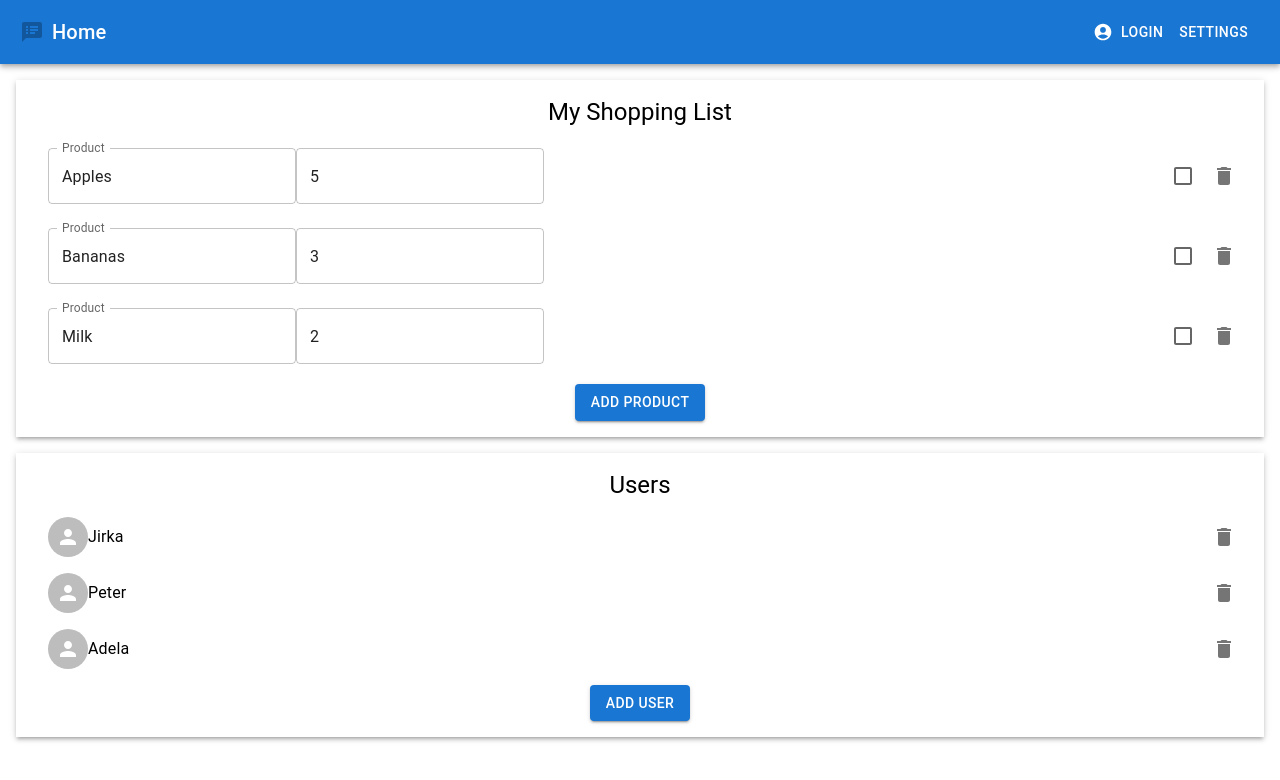
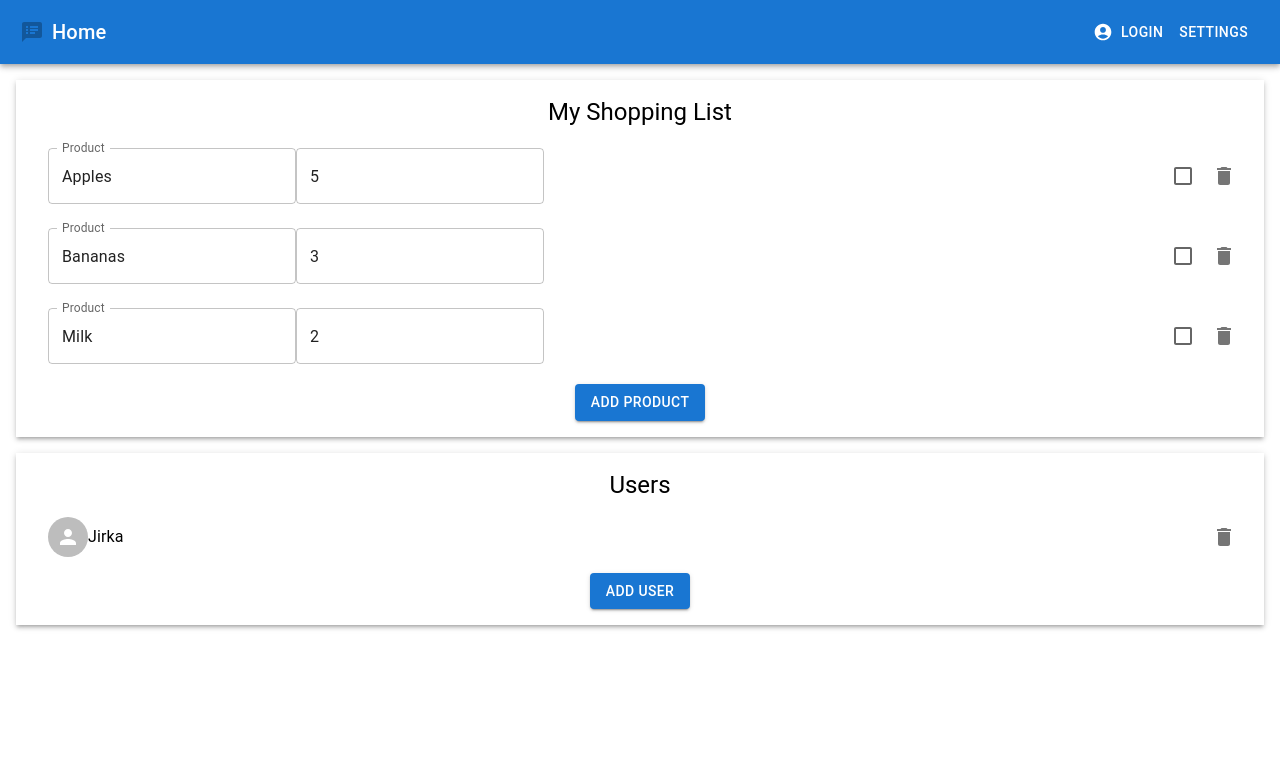
Before and after one commit to Tary131/mui-app, a React (Create React App) app: page /shopping-lists in a window 1280 px wide. Shown: the top 780 px of the page. Built offline with nearby package versions, Linux system fonts and the light colour scheme.

Commit message:
ctreate-shopingListRoute

```diff
--- a/src/components/UserList.js
+++ b/src/components/UserList.js
@@ -1,4 +1,6 @@
 import React, { useState } from "react";
+import UserManagement from './UserManagment';
+
 import {
 	Typography,
 	List,
@@ -15,16 +17,17 @@ import PersonIcon from "@mui/icons-material/Person";
 
 const UserList = () => {
 	const [users, setUsers] = useState([
-		{ id: 1, name: "Jirka" },
-		{ id: 2, name: "Peter" },
-		{ id: 3, name: "Adela" },
+		{ id: 1, name: "Jirka", email: "john@example.com" },
+		// ...
 	]);
 
 	const handleDeleteUser = (userId) => {
 		const updatedUsers = users.filter((user) => user.id !== userId);
 		setUsers(updatedUsers);
 	};
-
+	const handleAddUser = (newUser) => {
+		setUsers([...users, newUser]);
+	};
 	return (
 		<div>
 			<Box textAlign="center" boxShadow={3} p={2} m={2}>
@@ -48,9 +51,7 @@ const UserList = () => {
 					</ListItem>
 				))}
 			</List>
-				<Button variant="contained" color="primary">
-					Add User
-				</Button>
+				<UserManagement addUser={handleAddUser} />
 			</Box>
 		</div>
 	);
```
